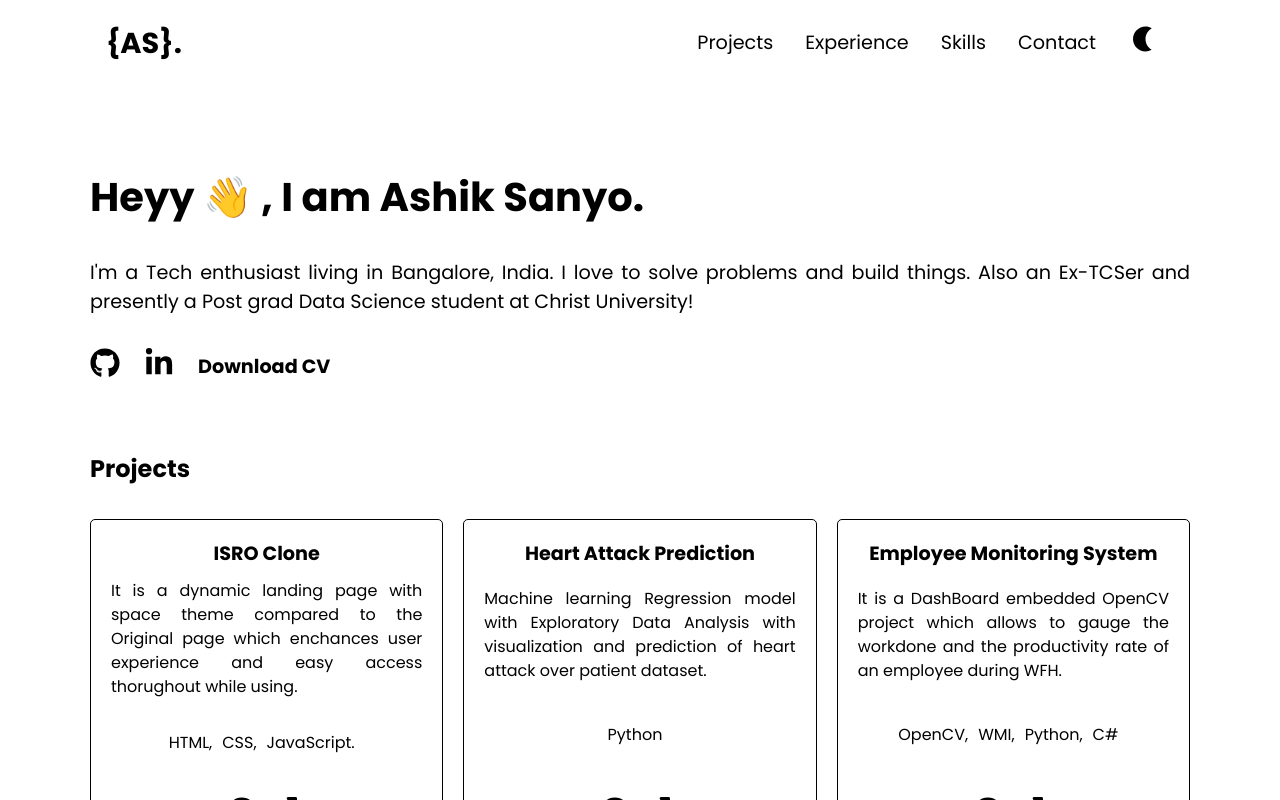
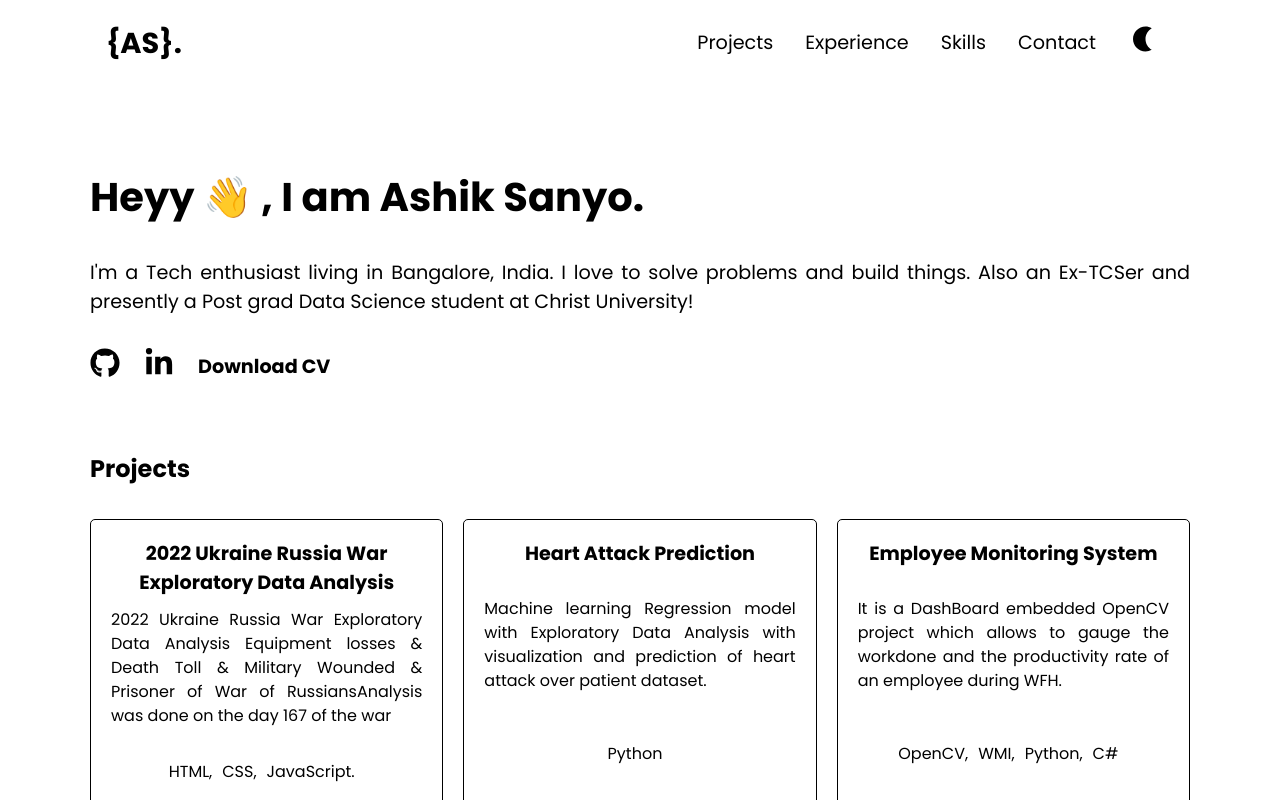
Before and after one commit to ashiksanyo10/Port_React, a React (Vite) app: page / in a window 1280 px wide. Shown: the top 800 px of the page. Built offline with nearby package versions, Linux system fonts and the light colour scheme.

Commit message:
Update portfolio.js

```diff
--- a/src/data/portfolio.js
+++ b/src/data/portfolio.js
@@ -11,14 +11,14 @@ const projects = {
   title: "Projects",
   personalProjects: [
     {
-      title: "ISRO Clone",
+      title: "2022 Ukraine Russia War Exploratory Data Analysis ",
       short:
-        "ISRO Landing page clone.",
+        "2022 Ukraine Russia War Exploratory Data Analysis.",
       description:
-        "It is a dynamic landing page with space theme compared to the Original page which enchances user experience and easy access thorughout while using.",
+        "2022 Ukraine Russia War Exploratory Data Analysis Equipment losses & Death Toll & Military Wounded & Prisoner of War of RussiansAnalysis was done on the day 167 of the war ",
       technologies: ["HTML,", "CSS,", "JavaScript."],
-      github: "https://github.com/ashiksanyo10/isro-redesign",
-      demo: "https://irsoredesignbyashik.netlify.app/#",
+      github: "https://github.com/ashiksanyo10/Russia-Ukraine_War_EDA",
+      demo: "https://www.kaggle.com/code/ashiksanyo/russia-ukraine-war-eda",
     },
     {
       title: "Heart Attack Prediction",
```
